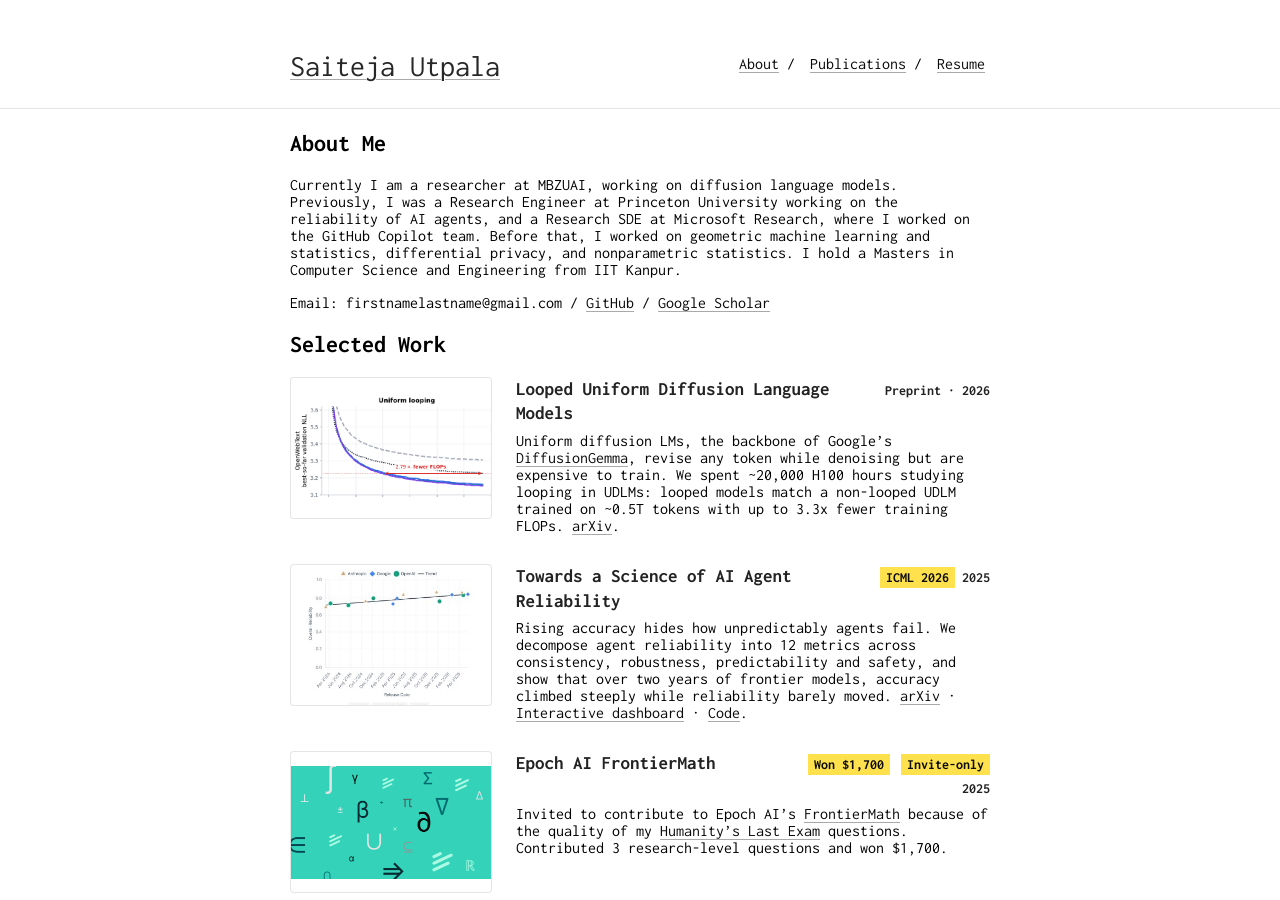
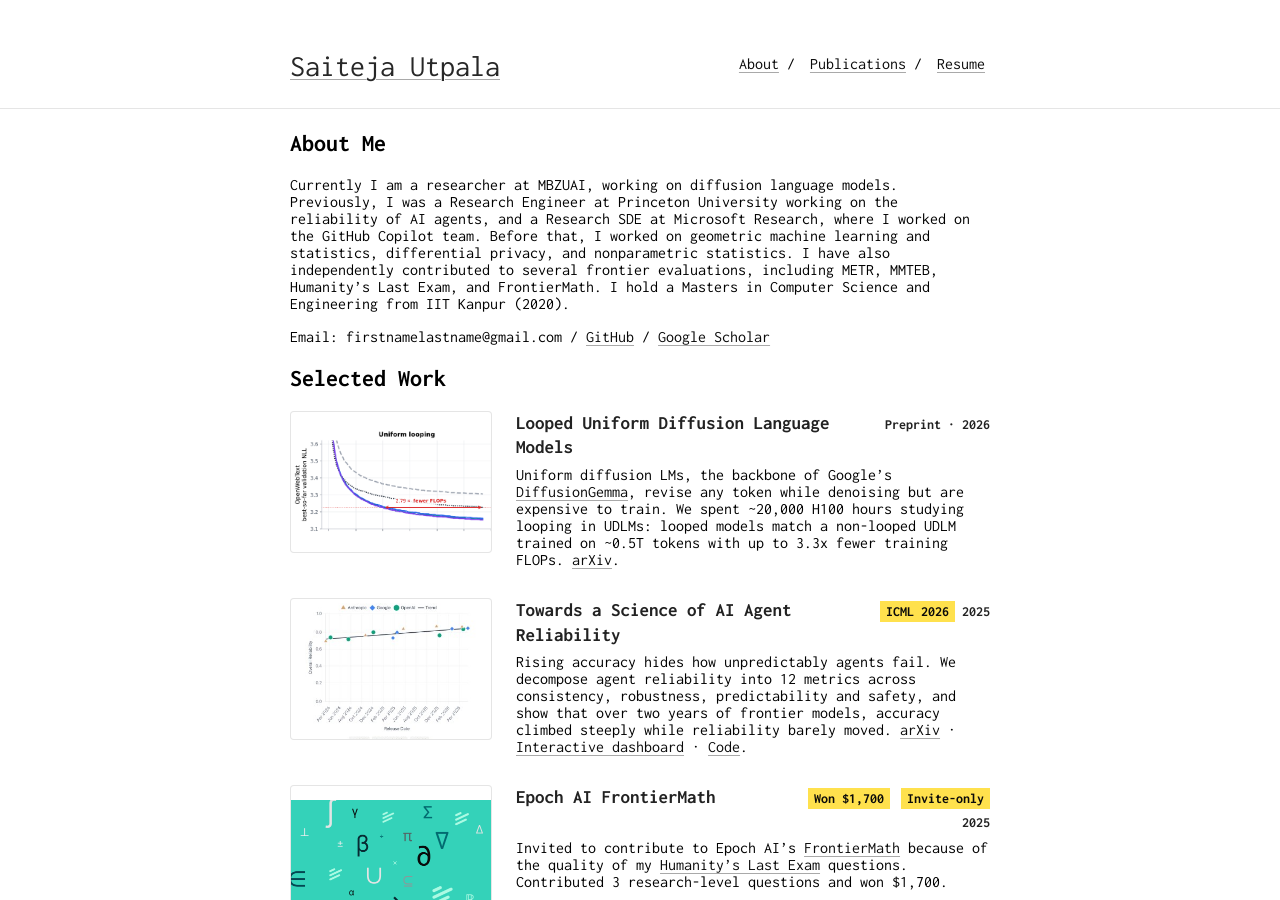
Before and after one commit to SaitejaUtpala/saitejautpala.github.io, a Jekyll site: the page built from index.md, in a window 1280 px wide and 900 px high. Built offline with Jekyll 4.4.1, drawn with Linux system fonts in a browser that asks for light colours; our own code applies the rules of GitHub Pages for plain Markdown files.

Commit message:
Sync About bio with resume summary

```diff
--- a/index.md
+++ b/index.md
@@ -8,7 +8,8 @@ Currently I am a researcher at MBZUAI, working on diffusion language models.
 Previously, I was a Research Engineer at Princeton University working on the reliability of AI agents, and a
 Research SDE at Microsoft Research, where I worked on the GitHub Copilot team.
 Before that, I worked on geometric machine learning and statistics, differential privacy, and nonparametric statistics.
-I hold a Masters in Computer Science and Engineering from IIT Kanpur.
+I have also independently contributed to several frontier evaluations, including METR, MMTEB, Humanity's Last Exam, and FrontierMath.
+I hold a Masters in Computer Science and Engineering from IIT Kanpur (2020).
 
 Email: firstnamelastname@gmail.com / [GitHub](https://github.com/SaitejaUtpala) / [Google Scholar](https://scholar.google.com/citations?hl=en&user=5oBTAV8AAAAJ&view_op=list_works&sortby=pubdate)
 
```
